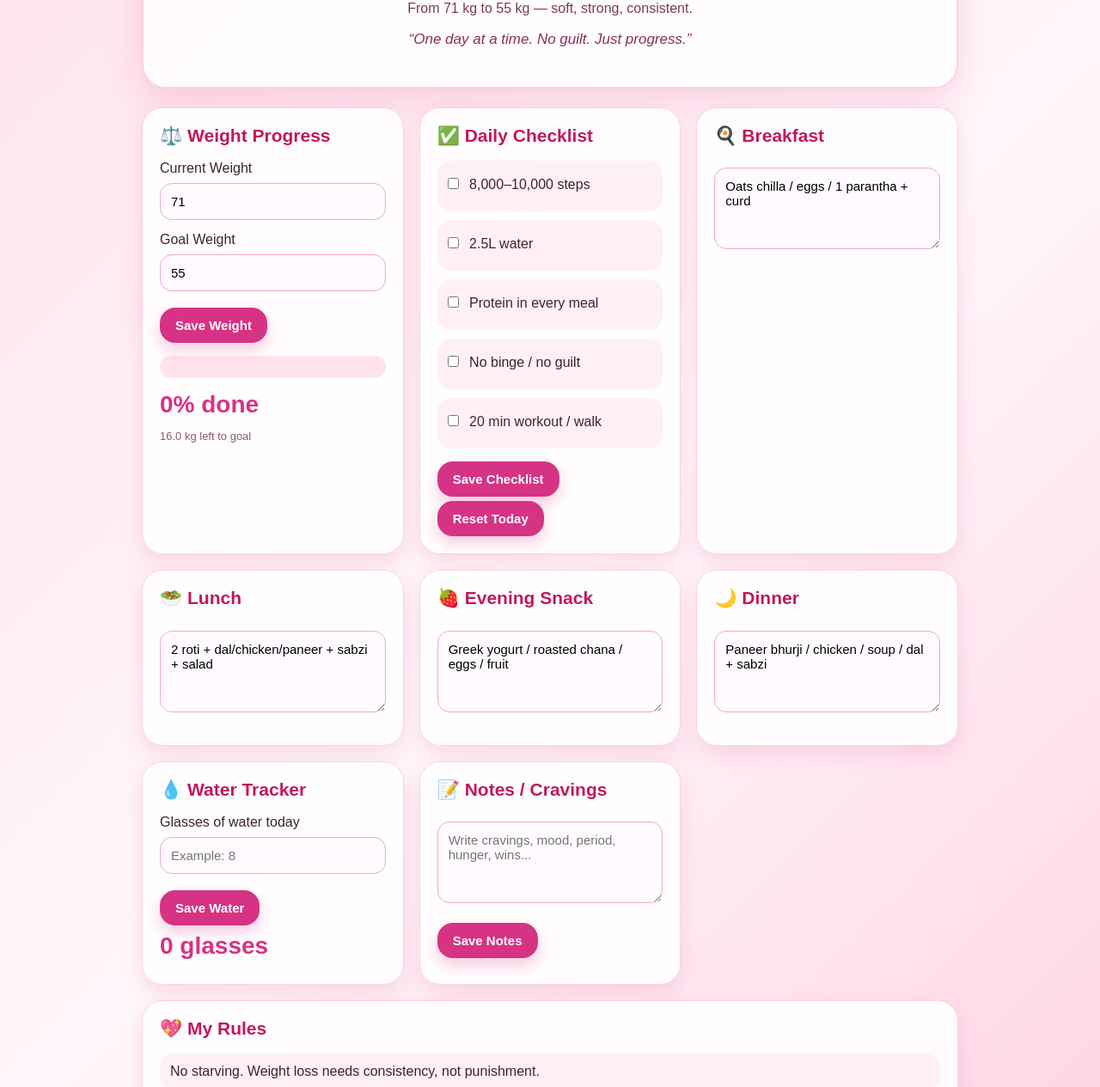
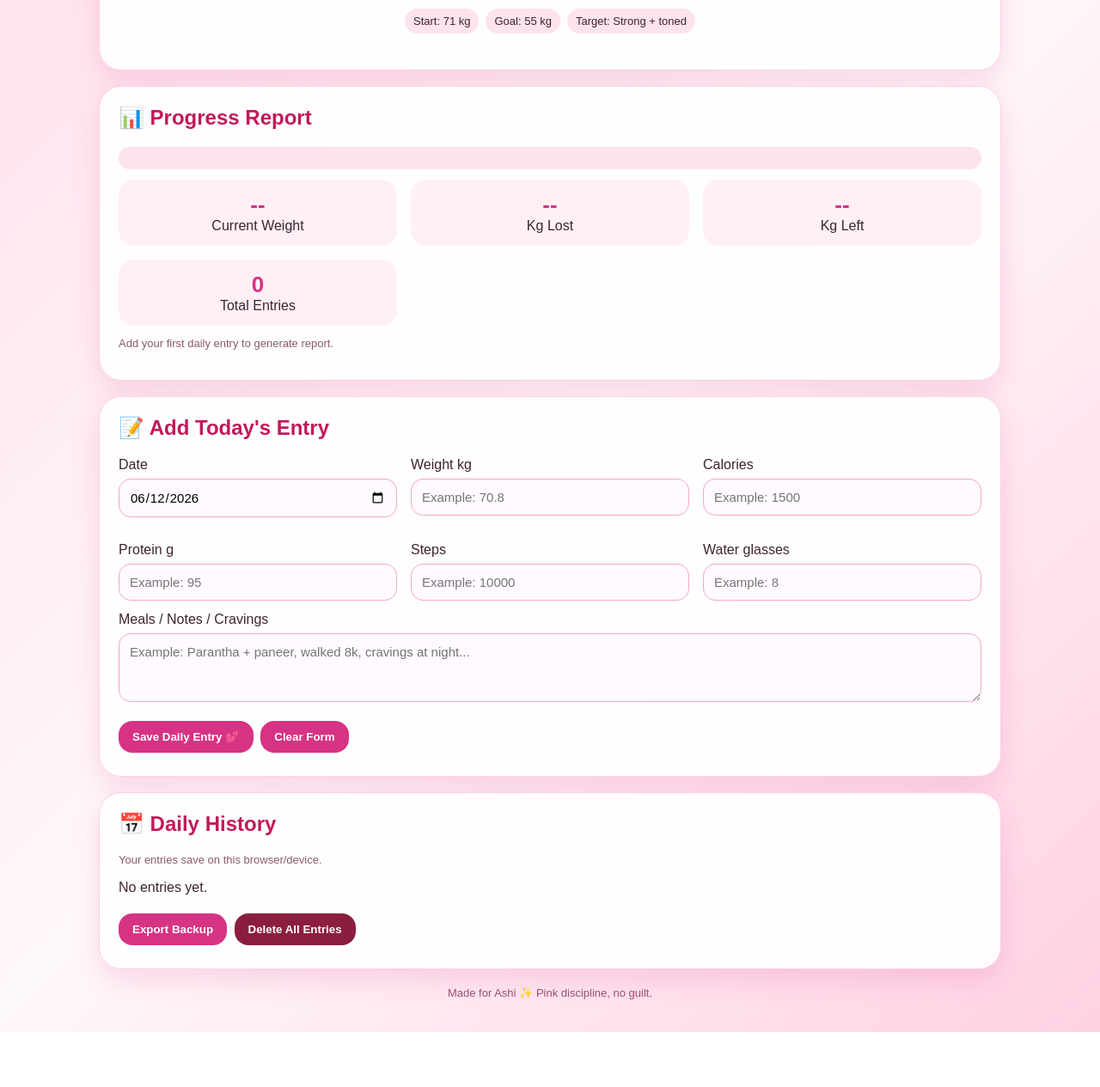
Before and after one commit to ashweenarora01/ash-diet-plan-, a plain HTML site: page index.html in a window 1280 px wide. Shown: the part 128-1393 px from the top of the page at 86% size. After the commit the page ends 1329 px from the top, so only its background shows below. Drawn offline with Linux system fonts and the light colour scheme.

Commit message:
Update index.html

```diff
--- a/index.html
+++ b/index.html
@@ -8,17 +8,11 @@
 
   <meta name="viewport" content="width=device-width, initial-scale=1.0" />
 
-  <title>Ashi's Diet Tracker</title>
+  <title>Ashi's Progress Tracker</title>
 
   <style>
 
-    * {
-
-      box-sizing: border-box;
-
-      font-family: Arial, sans-serif;
-
-    }
+    * { box-sizing: border-box; font-family: Arial, sans-serif; }
 
     body {
 
@@ -26,89 +20,49 @@
 
       min-height: 100vh;
 
-      background: linear-gradient(135deg, #ffe3ec, #fff7fb, #ffd1e3);
+      background: linear-gradient(135deg, #ffe1ec, #fff8fb, #ffd1e3);
 
       color: #3b2430;
 
-      padding: 20px;
+      padding: 18px;
 
     }
 
-    .container {
+    .container { max-width: 1050px; margin: auto; }
 
-      max-width: 950px;
+    .hero, .card {
 
-      margin: auto;
+      background: rgba(255,255,255,0.92);
+
+      border-radius: 26px;
+
+      padding: 22px;
+
+      box-shadow: 0 12px 32px rgba(214,51,132,0.16);
+
+      border: 1px solid #ffd1e3;
+
+      margin-bottom: 18px;
 
     }
 
-    .hero {
+    .hero { text-align: center; }
 
-      background: rgba(255, 255, 255, 0.85);
+    h1 { color: #d63384; margin: 5px 0; font-size: 32px; }
 
-      padding: 28px;
+    h2 { color: #c2185b; margin-top: 0; }
 
-      border-radius: 28px;
+    h3 { color: #d63384; }
 
-      text-align: center;
-
-      box-shadow: 0 15px 40px rgba(214, 51, 132, 0.18);
-
-      border: 2px solid #ffd1e3;
-
-      margin-bottom: 22px;
-
-    }
-
-    h1 {
-
-      color: #d63384;
-
-      font-size: 34px;
-
-      margin-bottom: 8px;
-
-    }
-
-    .subtitle {
-
-      color: #7a3a59;
-
-      font-size: 16px;
-
-    }
+    .subtitle { color: #7a3a59; }
 
     .grid {
 
       display: grid;
 
-      grid-template-columns: repeat(auto-fit, minmax(260px, 1fr));
+      grid-template-columns: repeat(auto-fit, minmax(240px, 1fr));
 
-      gap: 18px;
-
-    }
-
-    .card {
-
-      background: rgba(255, 255, 255, 0.9);
-
-      border-radius: 24px;
-
-      padding: 20px;
-
-      box-shadow: 0 10px 25px rgba(214, 51, 132, 0.14);
-
-      border: 1px solid #ffd1e3;
-
-    }
-
-    .card h2 {
-
-      margin-top: 0;
-
-      color: #c2185b;
-
-      font-size: 21px;
+      gap: 16px;
 
     }
 
@@ -120,9 +74,9 @@
 
       border-radius: 14px;
 
-      border: 1px solid #f5a8c7;
+      border: 1px solid #f3a6c5;
 
-      margin: 8px 0 14px;
+      margin: 7px 0 13px;
 
       font-size: 15px;
 
@@ -130,13 +84,7 @@
 
     }
 
-    textarea {
-
-      min-height: 95px;
-
-      resize: vertical;
-
-    }
+    textarea { min-height: 80px; resize: vertical; }
 
     button {
 
@@ -146,27 +94,23 @@
 
       border: none;
 
-      padding: 12px 18px;
+      padding: 11px 16px;
 
-      border-radius: 18px;
+      border-radius: 16px;
 
       cursor: pointer;
 
-      font-size: 15px;
-
       font-weight: bold;
 
-      box-shadow: 0 8px 18px rgba(214, 51, 132, 0.25);
-
-      margin-top: 5px;
+      margin: 5px 4px 5px 0;
 
     }
 
-    button:hover {
+    button:hover { background: #b91d68; }
 
-      background: #b91d68;
+    .danger { background: #8b1e3f; }
 
-    }
+    .danger:hover { background: #64132c; }
 
     .progress-bg {
 
@@ -180,7 +124,7 @@
 
       overflow: hidden;
 
-      margin: 15px 0;
+      margin: 12px 0;
 
     }
 
@@ -198,63 +142,79 @@
 
     }
 
-    .big-number {
+    .stat {
 
-      font-size: 28px;
+      background: #fff0f6;
+
+      padding: 14px;
+
+      border-radius: 18px;
+
+      text-align: center;
+
+    }
+
+    .stat .num {
+
+      font-size: 26px;
 
       font-weight: bold;
 
       color: #d63384;
 
-      margin: 8px 0;
+    }
+
+    .small { font-size: 13px; color: #8a5a6f; }
+
+    table {
+
+      width: 100%;
+
+      border-collapse: collapse;
+
+      margin-top: 12px;
+
+      overflow: hidden;
+
+      border-radius: 14px;
 
     }
 
-    .checklist label {
+    th, td {
 
-      display: block;
+      padding: 11px;
 
-      background: #fff0f6;
+      border-bottom: 1px solid #ffd1e3;
 
-      margin: 10px 0;
+      text-align: left;
 
-      padding: 12px;
-
-      border-radius: 16px;
-
-      cursor: pointer;
+      font-size: 14px;
 
     }
 
-    .checklist input {
+    th {
 
-      width: auto;
+      background: #ffd6e6;
 
-      margin-right: 8px;
+      color: #7a2048;
 
     }
 
-    .meal-box {
+    tr:nth-child(even) { background: #fff5f9; }
 
-      background: #fff0f6;
+    .pill {
 
-      padding: 12px;
+      display: inline-block;
 
-      border-radius: 16px;
+      background: #ffe3ec;
 
-      margin: 10px 0;
+      padding: 7px 10px;
 
-    }
+      border-radius: 999px;
 
-    .quote {
+      margin: 4px;
 
-      font-style: italic;
-
-      color: #8a2f5a;
-
-      text-align: center;
-
-      font-size: 17px;
+      font-size: 13px;
 
     }
 
@@ -262,19 +222,23 @@
 
       text-align: center;
 
-      margin: 25px 0 10px;
-
       color: #9b4f71;
 
-      font-size: 14px;
+      font-size: 13px;
+
+      margin: 20px 0;
 
     }
 
-    .small {
+    @media(max-width: 600px) {
 
-      font-size: 13px;
+      body { padding: 10px; }
 
-      color: #8a5a6f;
+      h1 { font-size: 26px; }
+
+      table { font-size: 12px; }
+
+      th, td { padding: 8px; }
 
     }
 
@@ -288,139 +252,147 @@
 
     <div class="hero">
 
-      <h1>🌸 Ashi's Pink Diet Tracker 🌸</h1>
+      <h1>🌸 Ashi's Pink Progress Tracker 🌸</h1>
 
-      <p class="subtitle">From 71 kg to 55 kg — soft, strong, consistent.</p>
+      <p class="subtitle">Daily weight, meals, steps, water and progress report.</p>
 
-      <p class="quote">“One day at a time. No guilt. Just progress.”</p>
+      <p><span class="pill">Start: 71 kg</span><span class="pill">Goal: 55 kg</span><span class="pill">Target: Strong + toned</span></p>
 
     </div>
 
-    <div class="grid">
+    <div class="card">
 
-      <div class="card">
+      <h2>📊 Progress Report</h2>
 
-        <h2>⚖️ Weight Progress</h2>
+      <div class="progress-bg">
 
-        <label>Current Weight</label>
+        <div class="progress-fill" id="progressFill"></div>
 
-        <input type="number" id="currentWeight" placeholder="Example: 71">
+      </div>
 
-        <label>Goal Weight</label>
+      <div class="grid">
 
-        <input type="number" id="goalWeight" placeholder="Example: 55">
+        <div class="stat">
 
-        <button onclick="saveWeight()">Save Weight</button>
+          <div class="num" id="currentStat">--</div>
 
-        <div class="progress-bg">
-
-          <div class="progress-fill" id="progressFill"></div>
+          <div>Current Weight</div>
 
         </div>
 
-        <p class="big-number" id="progressText">0% done</p>
+        <div class="stat">
 
-        <p class="small" id="kgLeft">Add your weight to start.</p>
+          <div class="num" id="lostStat">--</div>
+
+          <div>Kg Lost</div>
+
+        </div>
+
+        <div class="stat">
+
+          <div class="num" id="leftStat">--</div>
+
+          <div>Kg Left</div>
+
+        </div>
+
+        <div class="stat">
+
+          <div class="num" id="entriesStat">0</div>
+
+          <div>Total Entries</div>
+
+        </div>
 
       </div>
 
-      <div class="card">
+      <p class="small" id="reportText">Add your first daily entry to generate report.</p>
 
-        <h2>✅ Daily Checklist</h2>
+    </div>
 
-        <div class="checklist">
+    <div class="card">
 
-          <label><input type="checkbox" class="task"> 8,000–10,000 steps</label>
+      <h2>📝 Add Today's Entry</h2>
 
-          <label><input type="checkbox" class="task"> 2.5L water</label>
+      <div class="grid">
 
-          <label><input type="checkbox" class="task"> Protein in every meal</label>
+        <div>
 
-          <label><input type="checkbox" class="task"> No binge / no guilt</label>
+          <label>Date</label>
 
-          <label><input type="checkbox" class="task"> 20 min workout / walk</label>
+          <input type="date" id="date">
 
         </div>
 
-        <button onclick="saveChecklist()">Save Checklist</button>
+        <div>
 
-        <button onclick="resetChecklist()">Reset Today</button>
+          <label>Weight kg</label>
+
+          <input type="number" id="weight" step="0.1" placeholder="Example: 70.8">
+
+        </div>
+
+        <div>
+
+          <label>Calories</label>
+
+          <input type="number" id="calories" placeholder="Example: 1500">
+
+        </div>
+
+        <div>
+
+          <label>Protein g</label>
+
+          <input type="number" id="protein" placeholder="Example: 95">
+
+        </div>
+
+        <div>
+
+          <label>Steps</label>
+
+          <input type="number" id="steps" placeholder="Example: 10000">
+
+        </div>
+
+        <div>
+
+          <label>Water glasses</label>
+
+          <input type="number" id="water" placeholder="Example: 8">
+
+        </div>
 
       </div>
 
-      <div class="card">
+      <label>Meals / Notes / Cravings</label>
 
-        <h2>🍳 Breakfast</h2>
+      <textarea id="notes" placeholder="Example: Parantha + paneer, walked 8k, cravings at night..."></textarea>
 
-        <textarea id="breakfast">Oats chilla / eggs / 1 parantha + curd</textarea>
+      <button onclick="saveEntry()">Save Daily Entry 💕</button>
 
-      </div>
-
-      <div class="card">
-
-        <h2>🥗 Lunch</h2>
-
-        <textarea id="lunch">2 roti + dal/chicken/paneer + sabzi + salad</textarea>
-
-      </div>
-
-      <div class="card">
-
-        <h2>🍓 Evening Snack</h2>
-
-        <textarea id="snack">Greek yogurt / roasted chana / eggs / fruit</textarea>
-
-      </div>
-
-      <div class="card">
-
-        <h2>🌙 Dinner</h2>
-
-        <textarea id="dinner">Paneer bhurji / chicken / soup / dal + sabzi</textarea>
-
-      </div>
-
-      <div class="card">
-
-        <h2>💧 Water Tracker</h2>
-
-        <label>Glasses of water today</label>
-
-        <input type="number" id="water" placeholder="Example: 8">
-
-        <button onclick="saveWater()">Save Water</button>
-
-        <p class="big-number" id="waterText">0 glasses</p>
-
-      </div>
-
-      <div class="card">
-
-        <h2>📝 Notes / Cravings</h2>
-
-        <textarea id="notes" placeholder="Write cravings, mood, period, hunger, wins..."></textarea>
-
-        <button onclick="saveNotes()">Save Notes</button>
-
-      </div>
+      <button onclick="clearForm()">Clear Form</button>
 
     </div>
 
-    <div class="card" style="margin-top:18px;">
+    <div class="card">
 
-      <h2>💖 My Rules</h2>
+      <h2>📅 Daily History</h2>
 
-      <div class="meal-box">No starving. Weight loss needs consistency, not punishment.</div>
+      <p class="small">Your entries save on this browser/device.</p>
 
-      <div class="meal-box">If I overeat, I restart from the next meal. Not Monday. Not tomorrow.</div>
+      <div id="history"></div>
 
-      <div class="meal-box">Protein first. Walk daily. Sleep better. Stay soft but disciplined.</div>
+      <button onclick="exportData()">Export Backup</button>
+
+      <button class="danger" onclick="clearAll()">Delete All Entries</button>
 
     </div>
 
     <div class="footer">
 
-      Made with pink energy for Ashi ✨
+      Made for Ashi ✨ Pink discipline, no guilt.
 
     </div>
 
@@ -428,35 +400,211 @@
 
   <script>
 
-    const startWeight = 71;
+    const START_WEIGHT = 71;
 
-    function saveWeight() {
+    const GOAL_WEIGHT = 55;
 
-      const current = document.getElementById("currentWeight").value;
+    document.getElementById("date").valueAsDate = new Date();
 
-      const goal = document.getElementById("goalWeight").value;
+    function getEntries() {
 
-      localStorage.setItem("currentWeight", current);
-
-      localStorage.setItem("goalWeight", goal);
-
-      updateProgress();
+      return JSON.parse(localStorage.getItem("ashiEntries") || "[]");
 
     }
 
-    function updateProgress() {
+    function saveEntries(entries) {
 
-      const current = Number(localStorage.getItem("currentWeight")) || 71;
+      localStorage.setItem("ashiEntries", JSON.stringify(entries));
 
-      const goal = Number(localStorage.getItem("goalWeight")) || 55;
+    }
 
-      document.getElementById("currentWeight").value = current;
+    function saveEntry() {
 
-      document.getElementById("goalWeight").value = goal;
+      const entry = {
 
-      const totalToLose = startWeight - goal;
+        date: document.getElementById("date").value,
 
-      const lost = startWeight - current;
+        weight: Number(document.getElementById("weight").value),
+
+        calories: Number(document.getElementById("calories").value),
+
+        protein: Number(document.getElementById("protein").value),
+
+        steps: Number(document.getElementById("steps").value),
+
+        water: Number(document.getElementById("water").value),
+
+        notes: document.getElementById("notes").value
+
+      };
+
+      if (!entry.date || !entry.weight) {
+
+        alert("Date and weight are required.");
+
+        return;
+
+      }
+
+      let entries = getEntries();
+
+      const existingIndex = entries.findIndex(e => e.date === entry.date);
+
+      if (existingIndex >= 0) {
+
+        entries[existingIndex] = entry;
+
+      } else {
+
+        entries.push(entry);
+
+      }
+
+      entries.sort((a, b) => new Date(b.date) - new Date(a.date));
+
+      saveEntries(entries);
+
+      clearForm(false);
+
+      render();
+
+      alert("Daily entry saved 💗");
+
+    }
+
+    function clearForm(resetDate = true) {
+
+      document.getElementById("weight").value = "";
+
+      document.getElementById("calories").value = "";
+
+      document.getElementById("protein").value = "";
+
+      document.getElementById("steps").value = "";
+
+      document.getElementById("water").value = "";
+
+      document.getElementById("notes").value = "";
+
+      if (resetDate) document.getElementById("date").valueAsDate = new Date();
+
+    }
+
+    function deleteEntry(date) {
+
+      let entries = getEntries().filter(e => e.date !== date);
+
+      saveEntries(entries);
+
+      render();
+
+    }
+
+    function render() {
+
+      const entries = getEntries();
+
+      const history = document.getElementById("history");
+
+      document.getElementById("entriesStat").innerText = entries.length;
+
+      if (entries.length === 0) {
+
+        history.innerHTML = "<p>No entries yet.</p>";
+
+        updateReport(null);
+
+        return;
+
+      }
+
+      const latest = entries[0];
+
+      updateReport(latest);
+
+      let html = `
+
+        <table>
+
+          <tr>
+
+            <th>Date</th>
+
+            <th>Weight</th>
+
+            <th>Cal</th>
+
+            <th>Protein</th>
+
+            <th>Steps</th>
+
+            <th>Water</th>
+
+            <th>Notes</th>
+
+            <th></th>
+
+          </tr>
+
+      `;
+
+      entries.forEach(e => {
+
+        html += `
+
+          <tr>
+
+            <td>${e.date}</td>
+
+            <td>${e.weight} kg</td>
+
+            <td>${e.calories || "-"}</td>
+
+            <td>${e.protein || "-"}g</td>
+
+            <td>${e.steps || "-"}</td>
+
+            <td>${e.water || "-"}</td>
+
+            <td>${e.notes || "-"}</td>
+
+            <td><button class="danger" onclick="deleteEntry('${e.date}')">Delete</button></td>
+
+          </tr>
+
+        `;
+
+      });
+
+      html += "</table>";
+
+      history.innerHTML = html;
+
+    }
+
+    function updateReport(latest) {
+
+      if (!latest) {
+
+        document.getElementById("currentStat").innerText = "--";
+
+        document.getElementById("lostStat").innerText = "--";
+
+        document.getElementById("leftStat").innerText = "--";
+
+        document.getElementById("progressFill").style.width = "0%";
+
+        return;
+
+      }
+
+      const current = latest.weight;
+
+      const lost = START_WEIGHT - current;
+
+      const left = current - GOAL_WEIGHT;
+
+      const totalToLose = START_WEIGHT - GOAL_WEIGHT;
 
       let percent = Math.round((lost / totalToLose) * 100);
 
@@ -464,117 +612,53 @@
 
       if (percent > 100) percent = 100;
 
+      document.getElementById("currentStat").innerText = current + " kg";
+
+      document.getElementById("lostStat").innerText = lost.toFixed(1) + " kg";
+
+      document.getElementById("leftStat").innerText = left.toFixed(1) + " kg";
+
       document.getElementById("progressFill").style.width = percent + "%";
 
-      document.getElementById("progressText").innerText = percent + "% done";
+      document.getElementById("reportText").innerText =
 
-      document.getElementById("kgLeft").innerText = (current - goal).toFixed(1) + " kg left to goal";
+        percent + "% complete. You have lost " + lost.toFixed(1) +
+
+        " kg and have " + left.toFixed(1) + " kg left.";
 
     }
 
-    function saveChecklist() {
+    function exportData() {
 
-      const tasks = document.querySelectorAll(".task");
+      const entries = getEntries();
 
-      const values = [];
+      const text = JSON.stringify(entries, null, 2);
 
-      tasks.forEach(task => values.push(task.checked));
+      const blob = new Blob([text], { type: "application/json" });
 
-      localStorage.setItem("checklist", JSON.stringify(values));
+      const link = document.createElement("a");
 
-      alert("Checklist saved 💕");
+      link.href = URL.createObjectURL(blob);
+
+      link.download = "ashi-progress-backup.json";
+
+      link.click();
 
     }
 
-    function loadChecklist() {
+    function clearAll() {
 
-      const saved = JSON.parse(localStorage.getItem("checklist") || "[]");
+      if (confirm("Delete all entries?")) {
 
-      const tasks = document.querySelectorAll(".task");
+        localStorage.removeItem("ashiEntries");
 
-      tasks.forEach((task, index) => {
-
-        task.checked = saved[index] || false;
-
-      });
-
-    }
-
-    function resetChecklist() {
-
-      const tasks = document.querySelectorAll(".task");
-
-      tasks.forEach(task => task.checked = false);
-
-      localStorage.removeItem("checklist");
-
-    }
-
-    function saveWater() {
-
-      const water = document.getElementById("water").value;
-
-      localStorage.setItem("water", water);
-
-      document.getElementById("waterText").innerText = water + " glasses";
-
-    }
-
-    function saveNotes() {
-
-      localStorage.setItem("notes", document.getElementById("notes").value);
-
-      localStorage.setItem("breakfast", document.getElementById("breakfast").value);
-
-      localStorage.setItem("lunch", document.getElementById("lunch").value);
-
-      localStorage.setItem("snack", document.getElementById("snack").value);
-
-      localStorage.setItem("dinner", document.getElementById("dinner").value);
-
-      alert("Saved 💗");
-
-    }
-
-    function loadSavedData() {
-
-      updateProgress();
-
-      loadChecklist();
-
-      document.getElementById("water").value = localStorage.getItem("water") || "";
-
-      document.getElementById("waterText").innerText = (localStorage.getItem("water") || 0) + " glasses";
-
-      document.getElementById("notes").value = localStorage.getItem("notes") || "";
-
-      if (localStorage.getItem("breakfast")) {
-
-        document.getElementById("breakfast").value = localStorage.getItem("breakfast");
-
-      }
-
-      if (localStorage.getItem("lunch")) {
-
-        document.getElementById("lunch").value = localStorage.getItem("lunch");
-
-      }
-
-      if (localStorage.getItem("snack")) {
-
-        document.getElementById("snack").value = localStorage.getItem("snack");
-
-      }
-
-      if (localStorage.getItem("dinner")) {
-
-        document.getElementById("dinner").value = localStorage.getItem("dinner");
+        render();
 
       }
 
     }
 
-    window.onload = loadSavedData;
+    render();
 
   </script>
 
```
